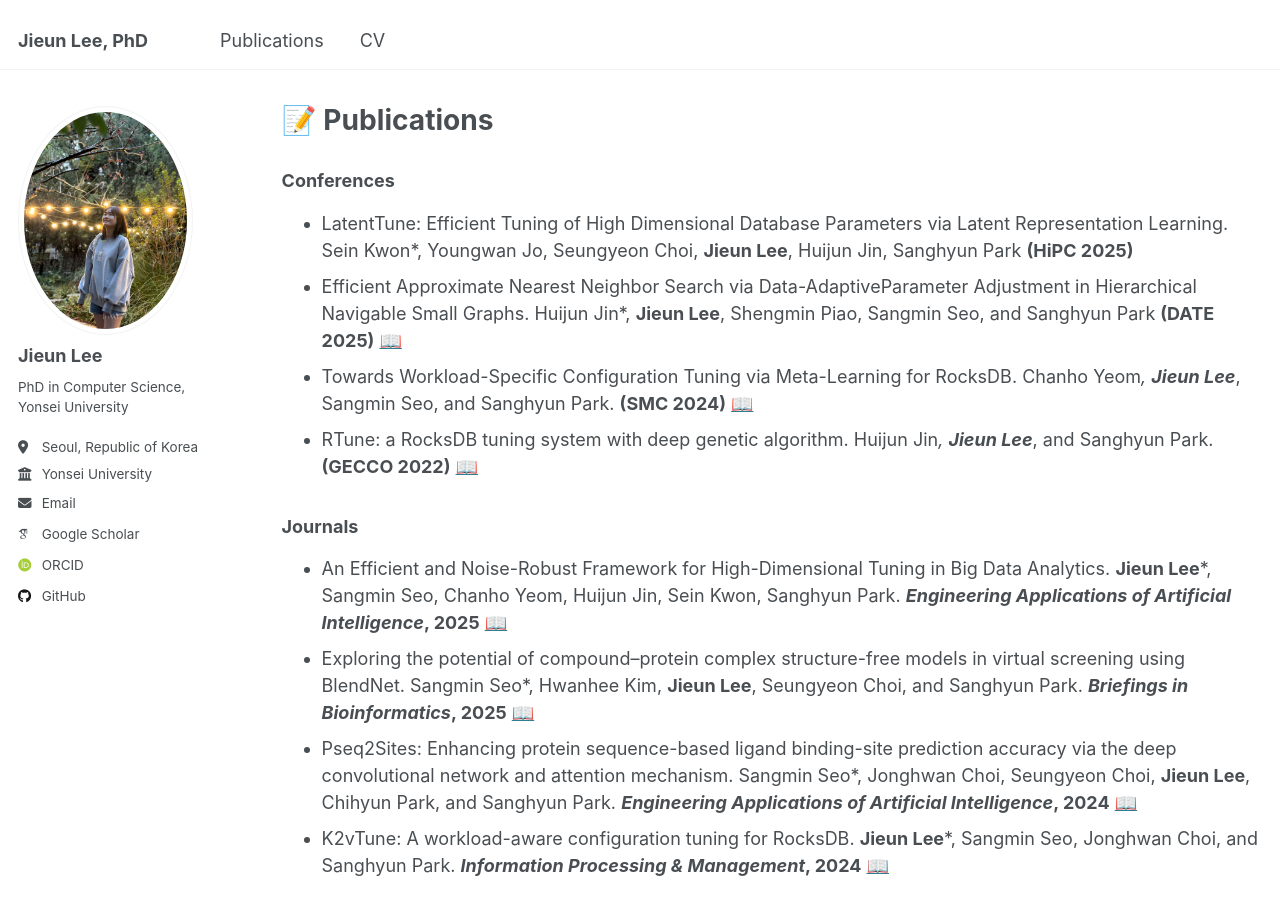
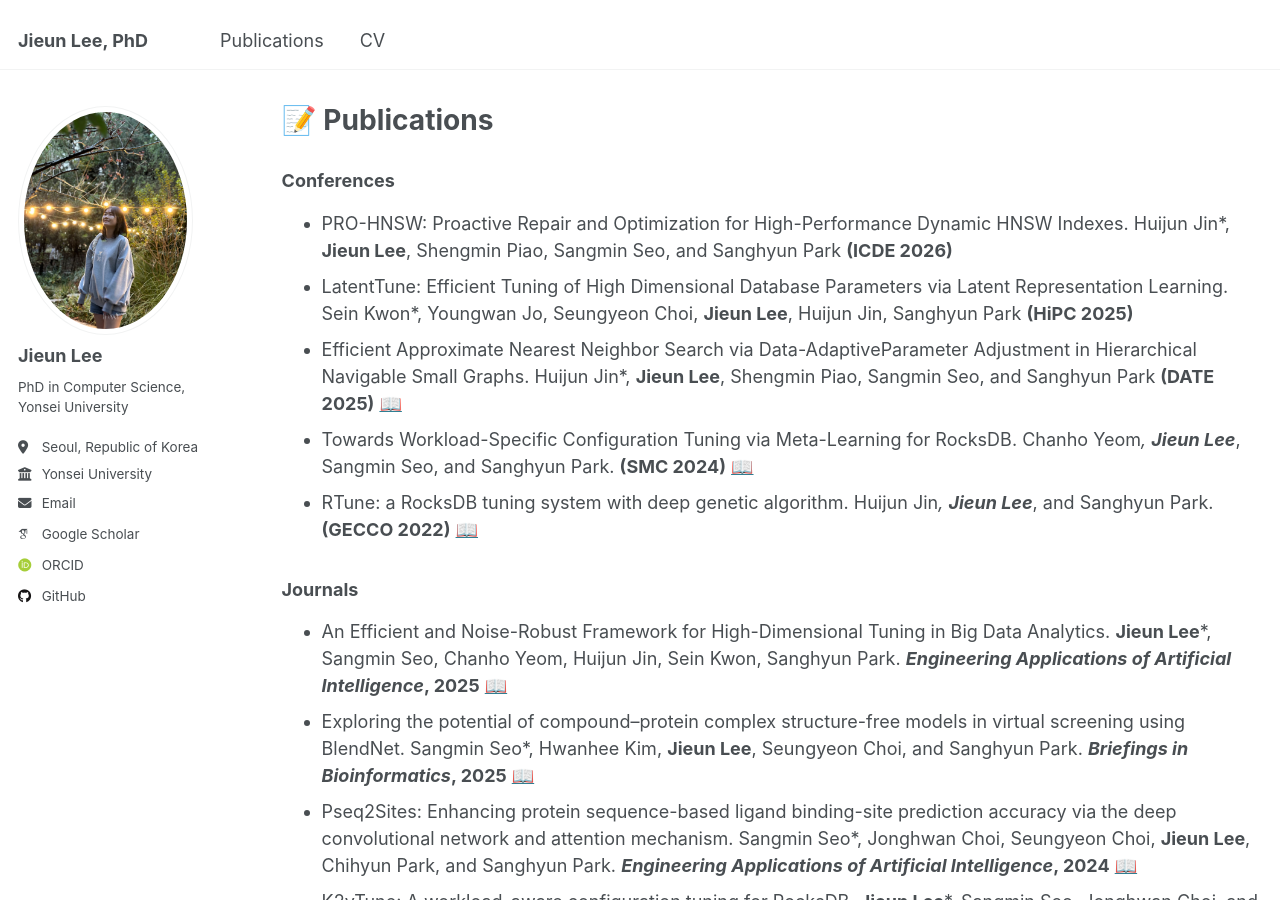
Before and after one commit to JIEUN-12/jieun-12.github.io, a Jekyll site: the page built from _pages/publications.md, in a window 1280 px wide and 900 px high. Built offline with Jekyll 4.4.1, drawn with Linux system fonts in a browser that asks for light colours; some web fonts are replaced.

Commit message:
Update publications.md

```diff
--- a/_pages/publications.md
+++ b/_pages/publications.md
@@ -6,6 +6,7 @@ author_profile: true
 ---
 
 ### Conferences
+* PRO-HNSW: Proactive Repair and Optimization for High-Performance Dynamic HNSW Indexes. Huijun Jin*, **Jieun Lee**, Shengmin Piao, Sangmin Seo, and Sanghyun Park **(ICDE 2026)**
 * LatentTune: Efficient Tuning of High Dimensional Database Parameters via Latent Representation Learning. Sein Kwon*, Youngwan Jo, Seungyeon Choi, **Jieun Lee**, Huijun Jin, Sanghyun Park **(HiPC 2025)**
 * Efficient Approximate Nearest Neighbor Search via Data-AdaptiveParameter Adjustment in Hierarchical Navigable Small Graphs. Huijun Jin*, **Jieun Lee**, Shengmin Piao, Sangmin Seo, and Sanghyun Park **(DATE 2025)** [📖](https://ieeexplore.ieee.org/document/10992903)
 * Towards Workload-Specific Configuration Tuning via Meta-Learning for RocksDB. Chanho Yeom*, **Jieun Lee***, Sangmin Seo, and Sanghyun Park. **(SMC 2024)** [📖](https://doi.org/10.1109/SMC54092.2024.10831422)
```
